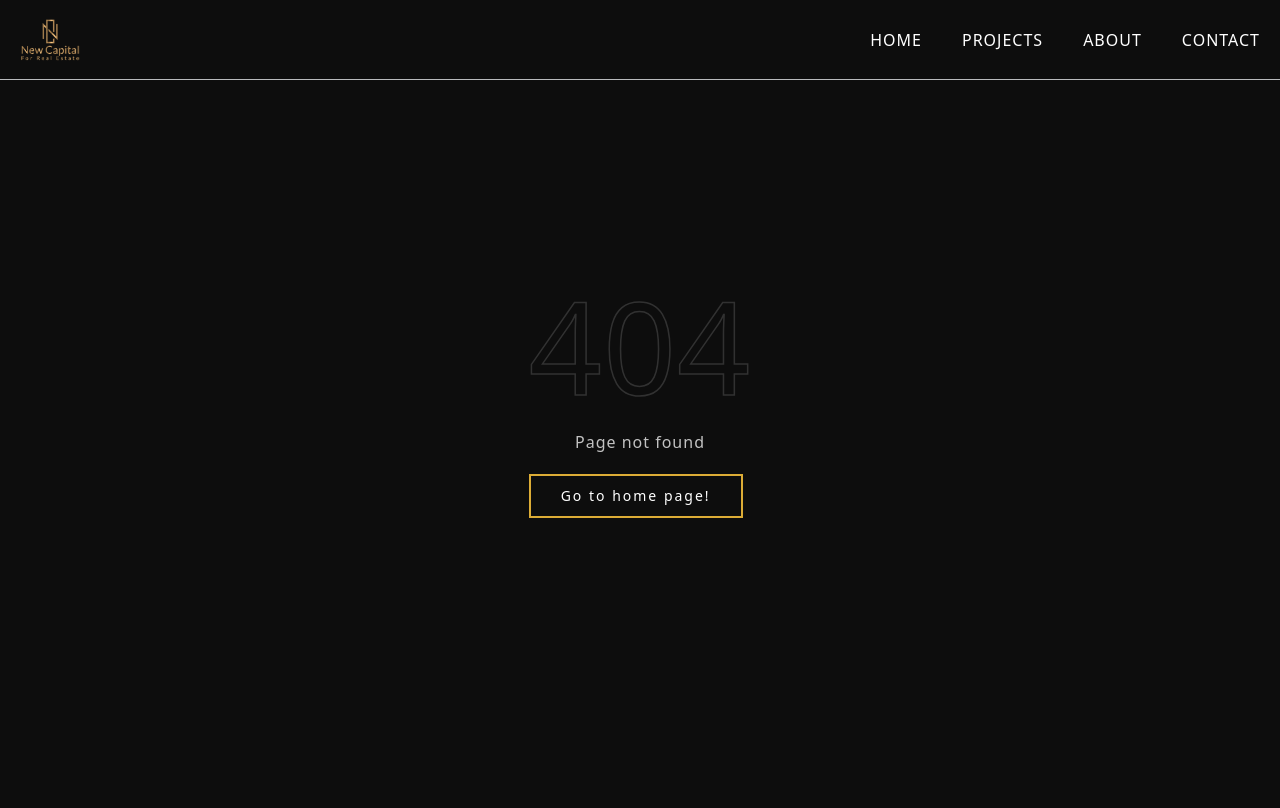
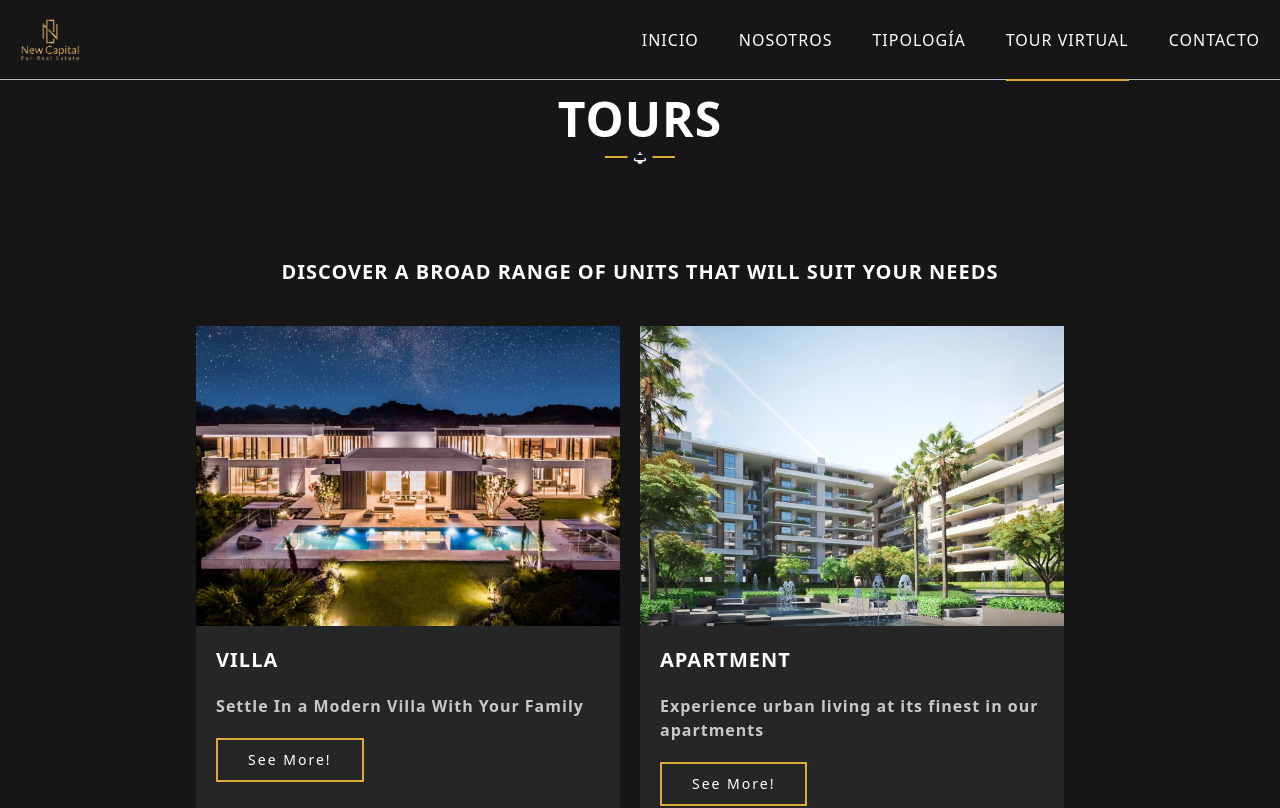
Before and after one commit to GrijalvaMarco/arenitower, a React (Vite) app: page /virtual-tours in a window 1280 px wide. Shown: the top 808 px of the page. Built offline with nearby package versions, Linux system fonts and the light colour scheme.

Commit message:
started new design

```diff
--- a/src/App.jsx
+++ b/src/App.jsx
@@ -1,5 +1,5 @@
 import { Route, Routes } from "react-router-dom";
-import { About, Contact, Home, NotFound, Projects, Single } from "./pages";
+import { About, Contact, Home, NotFound, Projects, Single, VirtualTours } from "./pages";
 
 import Header from "./components/Header";
 import Footer from "./components/Footer";
@@ -12,8 +12,9 @@ function App() {
       <Header />
       <Routes>
         <Route path="/" element={<Home />} />
+        <Route path="/about" element={<About />} />
         <Route path="/projects" element={<Projects />} />
-        <Route path="/about" element={<About />} />
+        <Route path="/virtual-tours" element={<VirtualTours />} />
         <Route path="/contact" element={<Contact />} />
         <Route path={"projects/:id"} element={<Single />} />
         <Route path="*" element={<NotFound />} />
--- /dev/null
+++ b/src/components/VirtualTours.jsx
@@ -0,0 +1,47 @@
+import { Link } from "react-router-dom";
+import { projectsData } from "../data/data";
+import Button from "./Button";
+import Container from "./Container";
+
+function VirtualTours() {
+	return (
+		<div className="bg-lightGray text-white py-[80px]">
+			<Container>
+				<div className="font-bold">
+					<h3 className="text-center uppercase font-bold sm:text-xl text-lg">
+						Discover a Broad Range Of Units That Will Suit Your Needs
+					</h3>
+
+					<div className="flex items-start gap-[20px] flex-wrap  mt-[40px] mx-auto">
+						{projectsData.map((p) => {
+							return (
+								<div
+									data-aos="fade-up"
+									data-aos-duration="3000"
+									key={p.id}
+									className="bg-[#262626] hover:bg-[#333333] md:w-[calc(50%-20px)] w-full md:min-h-[500px] min-h-[400px]">
+									<img
+										src={p.image}
+										alt={p.description}
+										className="w-full sm:h-[300px] h-[250px] object-cover"
+									/>
+									<div className="p-[20px] ">
+										<h4 className="uppercase text-xl font-bold">{p.title}</h4>
+										<p className="my-[20px] text-gray md:text-base text-sm">
+											{p.description}
+										</p>
+										<Link to={p.to}>
+											<Button>See More!</Button>
+										</Link>
+									</div>
+								</div>
+							);
+						})}
+					</div>
+				</div>
+			</Container>
+		</div>
+	);
+}
+
+export default VirtualTours;
--- a/src/components/home/ProjectsSection.jsx
+++ b/src/components/home/ProjectsSection.jsx
@@ -4,7 +4,7 @@ import MainHead from "../mainHead/MainHead";
 function ProjectsSection() {
   return (
     <div className="bg-lightGray text-white py-[40px]">
-      <MainHead>Projects</MainHead>
+      <MainHead>Disponibilidad</MainHead>
       <Projects />
     </div>
   );
--- /dev/null
+++ b/src/components/virtualTour/virtualToursSection.jsx
@@ -0,0 +1,16 @@
+import Container from "../Container";
+import VirtualTours from "../VirtualTours";
+import MainHead from "../mainHead/MainHead";
+
+function VirtualToursSection() {
+	return (
+		<div className="bg-lightGray text-white py-[80px]">
+			<Container>
+				<MainHead>Tours</MainHead>
+				<VirtualTours />
+			</Container>
+		</div>
+	);
+}
+
+export default VirtualToursSection;
--- a/src/data/data.js
+++ b/src/data/data.js
@@ -137,10 +137,11 @@ export const projectsData = [
 ];
 
 export const headerData = [
-  { id: 1, title: "Home", to: "/" },
-  { id: 2, title: "Projects", to: "/projects" },
-  { id: 3, title: "About", to: "/about" },
-  { id: 4, title: "Contact", to: "/contact" },
+  { id: 1, title: "Inicio", to: "/" },
+  { id: 2, title: "Nosotros", to: "/about" },
+  { id: 3, title: "Tipología", to: "/projects" },
+  { id: 4, title: "Tour Virtual", to: "/virtual-tours" },
+  { id: 5, title: "Contacto", to: "/contact" },
 ];
 
 export const clientTestimonialsData = [
--- /dev/null
+++ b/src/pages/VirtualTours.jsx
@@ -0,0 +1,11 @@
+import VirtualToursSection from "../components/virtualTour/virtualToursSection";
+
+function VirtualTours() {
+  return (
+    <div>
+			<VirtualToursSection />
+    </div>
+  );
+}
+
+export default VirtualTours;
--- a/src/pages/index.js
+++ b/src/pages/index.js
@@ -4,3 +4,4 @@ export { default as About } from "./About";
 export { default as Contact } from "./Contact";
 export { default as NotFound } from "./NotFound";
 export { default as Single } from "./Single";
+export { default as VirtualTours } from "./VirtualTours";
```
